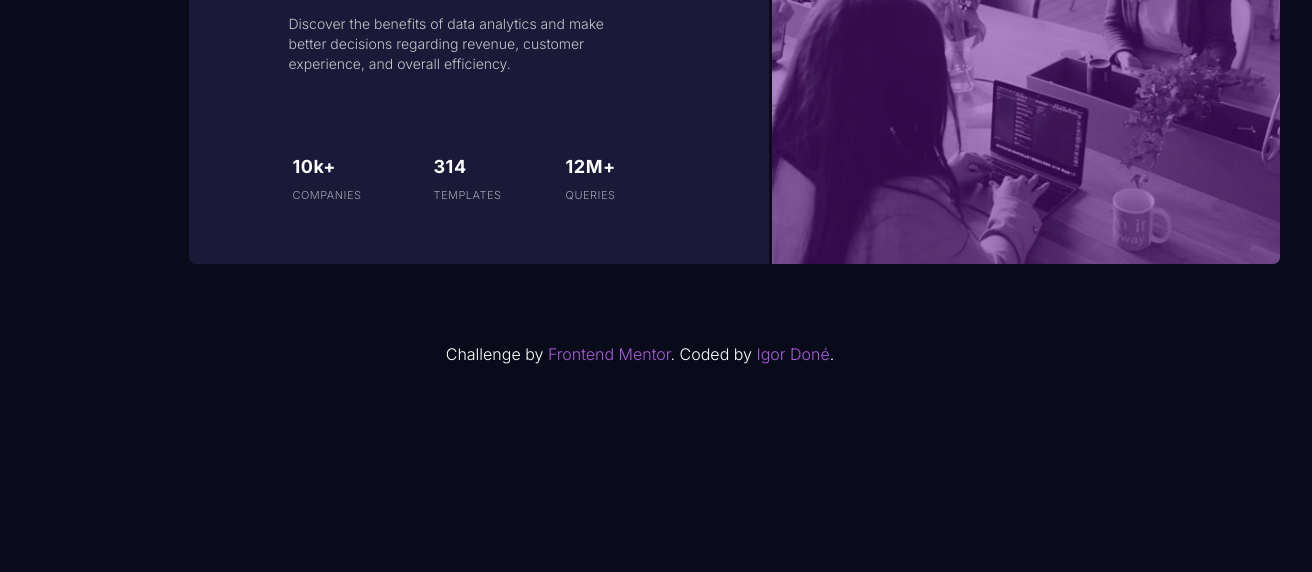
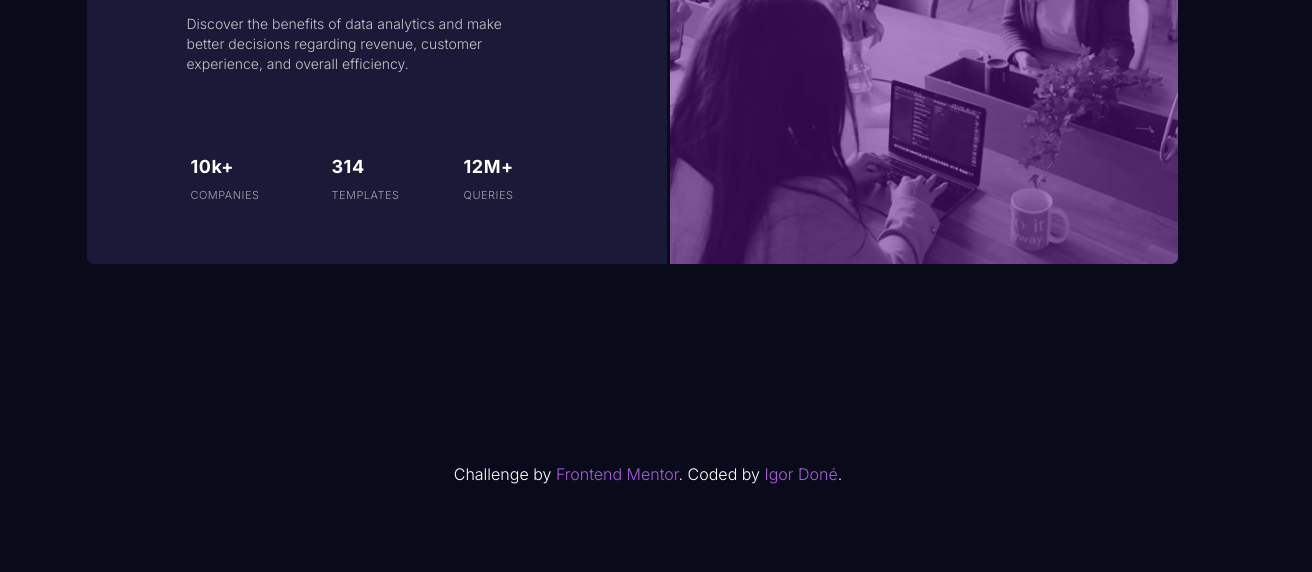
Before and after one commit to igordone/Stats-Preview-Card-Component, a plain HTML site: page index.html in a window 1280 px wide. Shown: the part 244-816 px from the top of the page, 1312 px wide, since content can reach past the window. Drawn offline with Linux system fonts and the light colour scheme.

Commit message:
Challeng-body-fixed

```diff
--- a/style.css
+++ b/style.css
@@ -1,5 +1,9 @@
 @import url('https://fonts.googleapis.com/css2?family=Inter:wght@300;700&display=swap');
 @import url('https://fonts.googleapis.com/css2?family=Lexend+Deca&display=swap');
+
+html{
+  overflow:hidden;
+}
 
 body{
   display:flex;
@@ -8,15 +12,14 @@ body{
   justify-content: center;
   font-family:Inter;
   background-color: hsl(233, 47%, 7%);
-  max-width:100%;
+  width:100vw;
+  height:100vh;
 }
 
 .Container-main{
   display:flex;
   width:auto;
   height:420px;
-  margin:80px;
-  margin-left:300px;
   border-top-right-radius: 7px;
   border-bottom-right-radius:7px;
 }
@@ -117,6 +120,7 @@ body{
 }
 
 .attribution{
+  margin-top:200px;
   font-family:Inter;
   color:white;
   text-decoration:none;
```
